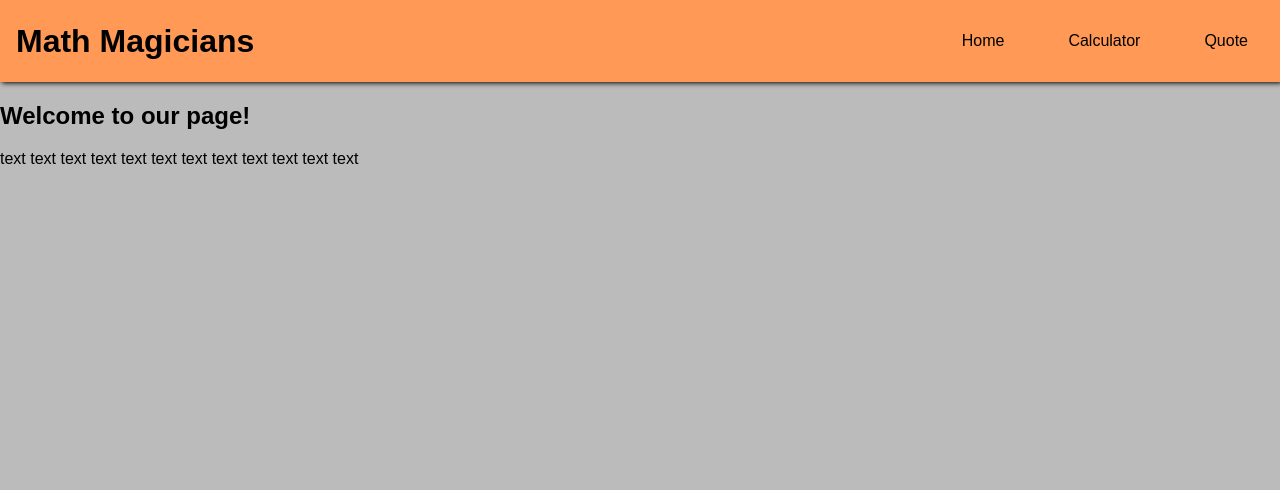
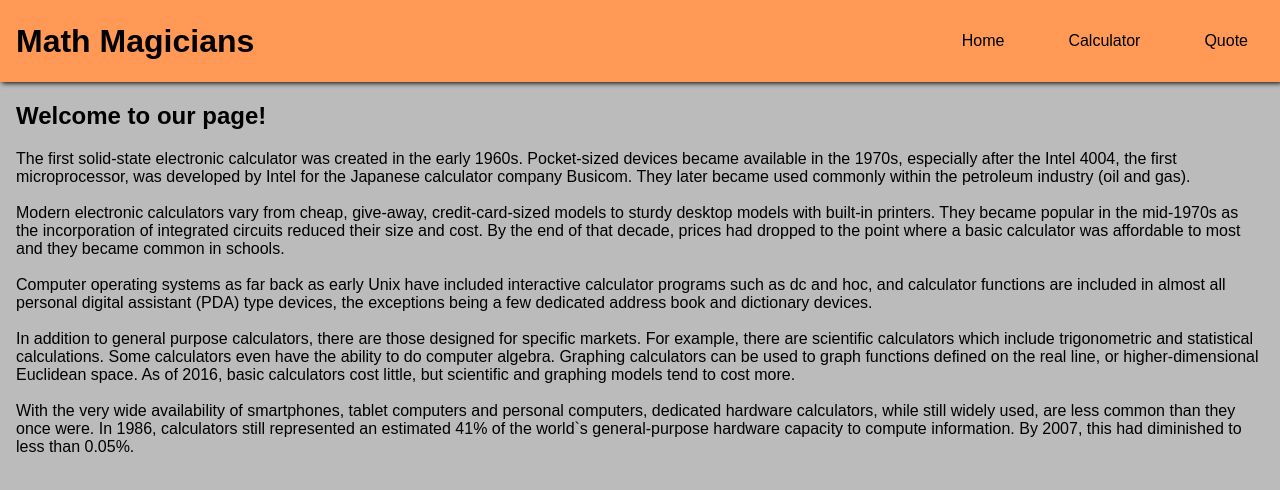
Before and after one commit to ryxtor/math-magicians, a React (Create React App) app: page / in a window 1280 px wide. Shown: the top 490 px of the page. Built offline with nearby package versions, Linux system fonts and the light colour scheme.

Commit message:
Add quote and home section

```diff
--- a/src/App.css
+++ b/src/App.css
@@ -70,3 +70,15 @@ body {
   justify-content: space-around;
   align-items: baseline;
 }
+
+.home-title {
+  margin-left: 1rem;
+}
+
+.home-text {
+  margin: 1rem;
+}
+
+.quote {
+  margin: 10%;
+}
--- a/src/App.js
+++ b/src/App.js
@@ -3,6 +3,7 @@ import { Routes, Route } from 'react-router-dom';
 import './App.css';
 import Calculator from './components/Calculator';
 import Home from './components/Home';
+import Quote from './components/Quote';
 
 export default class App extends React.Component {
   constructor(props) {
@@ -15,6 +16,7 @@ export default class App extends React.Component {
       <Routes>
         <Route path="/" element={<Home />} />
         <Route path="/calculator" element={<Calculator />} />
+        <Route path="/quote" element={<Quote />} />
       </Routes>
     );
   }
--- a/src/components/Home.js
+++ b/src/components/Home.js
@@ -1,7 +1,39 @@
 const Home = () => (
   <div className="home-container">
-    <h2>Welcome to our page!</h2>
-    <p>text text text text text text text text text text text text </p>
+    <h2 className="home-title">Welcome to our page!</h2>
+    <p className="home-text">
+      The first solid-state electronic calculator was created in the early 1960s.
+      Pocket-sized devices became available in the 1970s, especially after the Intel 4004,
+      the first microprocessor, was developed by Intel for the Japanese calculator company
+      Busicom. They later became used commonly within the petroleum industry (oil and gas).
+      <br />
+      <br />
+      Modern electronic calculators vary from cheap, give-away, credit-card-sized models to
+      sturdy desktop models with built-in printers. They became popular in the mid-1970s as
+      the incorporation of integrated circuits reduced their size and cost. By the end of
+      that decade, prices had dropped to the point where a basic calculator was affordable
+      to most and they became common in schools.
+      <br />
+      <br />
+      Computer operating systems as far back as early Unix have included interactive calculator
+      programs such as dc and hoc, and calculator functions are included in almost all personal
+      digital assistant (PDA) type devices, the exceptions being a few dedicated address book
+      and dictionary devices.
+      <br />
+      <br />
+      In addition to general purpose calculators, there are those designed for specific markets.
+      For example, there are scientific calculators which include trigonometric and statistical
+      calculations. Some calculators even have the ability to do computer algebra. Graphing
+      calculators can be used to graph functions defined on the real line, or higher-dimensional
+      Euclidean space. As of 2016, basic calculators cost little, but scientific and graphing
+      models tend to cost more.
+      <br />
+      <br />
+      With the very wide availability of smartphones, tablet computers and personal computers,
+      dedicated hardware calculators, while still widely used, are less common than they once were.
+      In 1986, calculators still represented an estimated 41% of the world`s general-purpose
+      hardware capacity to compute information. By 2007, this had diminished to less than 0.05%.
+    </p>
   </div>
 
 );
--- /dev/null
+++ b/src/components/Quote.js
@@ -0,0 +1,11 @@
+const Quote = () => (
+  <p className="quote">
+    Mathematics are the result of mysterious powers which no one understands,
+    and which the unconscious recognition of beauty must play an important part.
+    Out of an infinity of designs a mathematician chooses one pattern for beauty`s
+    sake and pulls it down to earth.
+    <b>— Marston Morse, American mathematician</b>
+  </p>
+);
+
+export default Quote;
```
